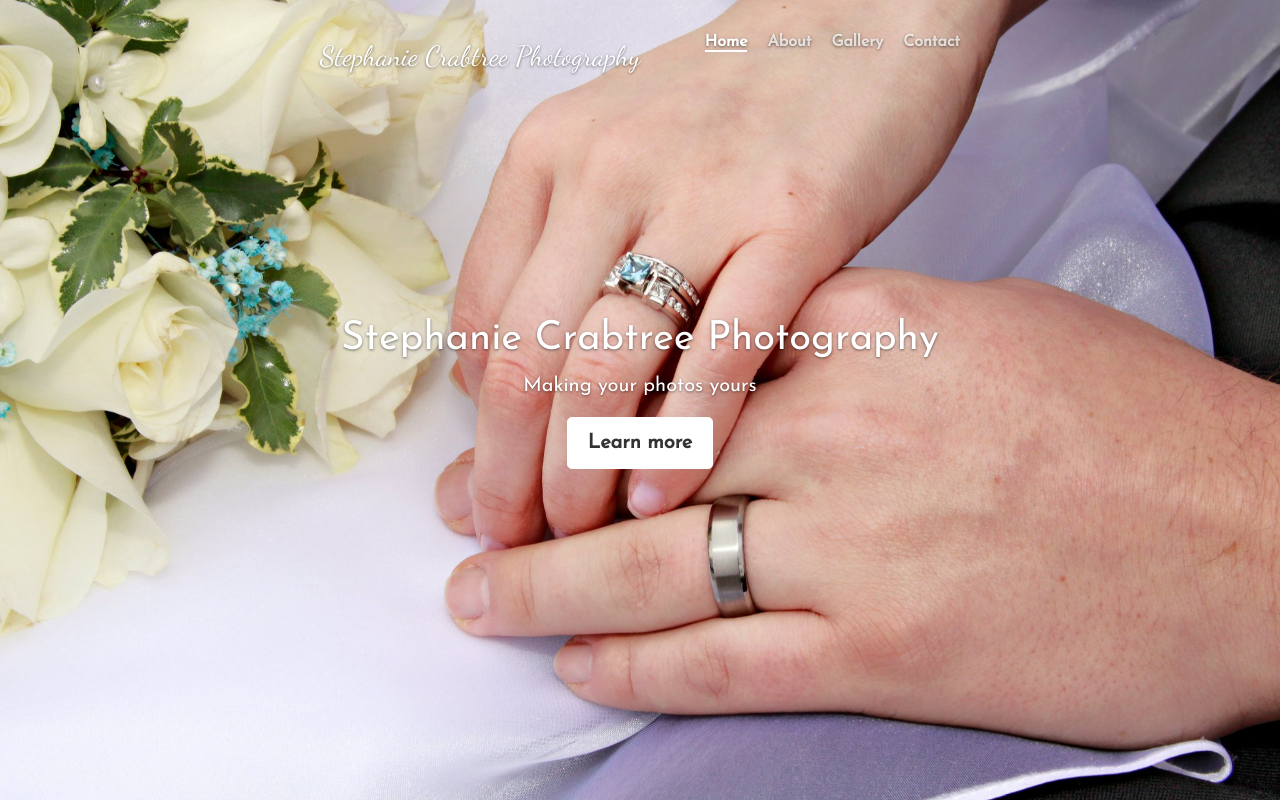
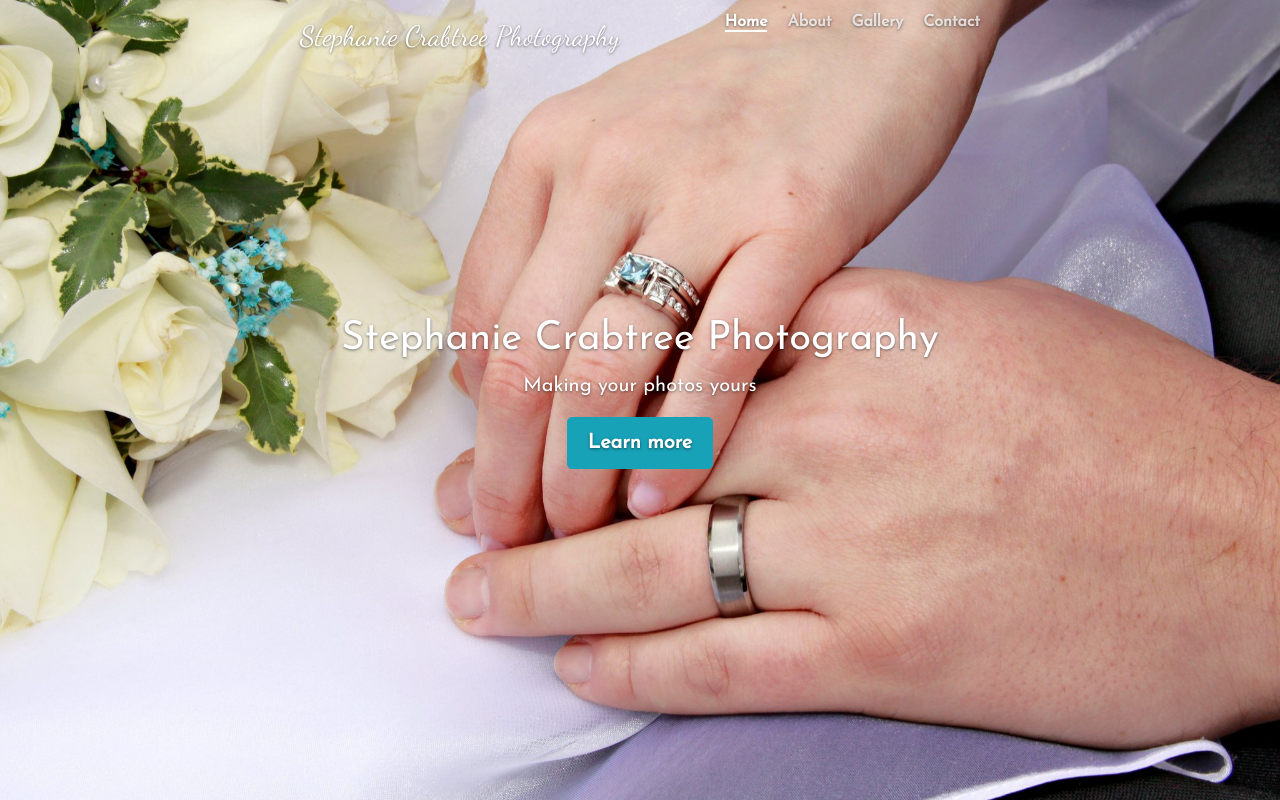
Before and after one commit to jvdub/srcphoto, a website: page app/index.html in a window 1280 px wide. Drawn offline with nearby package versions, Linux system fonts and the light colour scheme.

Commit message:
adding procfile and playing with css

```diff
--- a/app/css/app.css
+++ b/app/css/app.css
@@ -39,6 +39,15 @@ body {
 .masthead {
 	z-index: 10;
 }
+/*#nav {
+	background: -moz-radial-gradient(center, ellipse cover,  rgba(91,192,222,1) 0%, rgba(125,185,232,0) 100%);
+	background: -webkit-gradient(radial, center center, 0px, center center, 100%, color-stop(0%,rgba(91,192,222,1)), color-stop(100%,rgba(125,185,232,0)));
+	background: -webkit-radial-gradient(center, ellipse cover,  rgba(91,192,222,1) 0%,rgba(125,185,232,0) 100%);
+	background: -o-radial-gradient(center, ellipse cover,  rgba(91,192,222,1) 0%,rgba(125,185,232,0) 100%);
+	background: -ms-radial-gradient(center, ellipse cover,  rgba(91,192,222,1) 0%,rgba(125,185,232,0) 100%);
+	background: radial-gradient(ellipse at center,  rgba(91,192,222,1) 0%,rgba(125,185,232,0) 100%);
+	filter: progid:DXImageTransform.Microsoft.gradient( startColorstr='#1e5799', endColorstr='#007db9e8',GradientType=1 );
+}*/
 .site-wrapper {
   display: table;
   width: 100%;
@@ -56,7 +65,7 @@ body {
 
 /* Padding for spacing */
 .inner {
-  padding: 30px;
+  padding: 10px;
 }
 
 /*
--- a/app/css/parallax.css
+++ b/app/css/parallax.css
@@ -91,7 +91,7 @@
     z-index: 4; /* slide over group 2 and 4 */
   }
   #about .parallax-layer-base {
-    background: #6BBAC5;
+    background: #5BC0DE;
   }
 
   #gallery {
--- a/app/index.html
+++ b/app/index.html
@@ -11,7 +11,7 @@
 </head>
 <body>
   <div class="cover-container">
-    <div class="masthead clearfix">
+    <div id="nav" class="masthead clearfix">
       <div class="inner">
         <h3 class="masthead-brand">Stephanie Crabtree Photography</h3>
         <nav>
@@ -35,7 +35,7 @@
                 <h1 class="cover-heading">Stephanie Crabtree Photography</h1>
                 <p class="lead">Making your photos yours</p>
                 <p class="lead">
-                  <a href="#about" class="btn btn-lg btn-default">Learn more</a>
+                  <a href="#about" class="btn btn-lg btn-info">Learn more</a>
                 </p>
               </div>
             </div>
@@ -57,8 +57,7 @@
           </div>
         </div>
       </div>
-      <div class="parallax-layer parallax-layer-base">
-      </div>
+      <div class="parallax-layer parallax-layer-base"></div>
     </div>
     <div id="gallery" class="parallax-group">
       <div class="parallax-layer parallax-layer-base">
@@ -73,8 +72,7 @@
           </div>
         </div>
       </div>
-      <div class="parallax-layer parallax-layer-back">
-      </div>
+      <div class="parallax-layer parallax-layer-back"></div>
     </div>
     <div id="contact" class="parallax-group">
       <div class="parallax-layer parallax-layer-fore">
@@ -105,11 +103,11 @@
           </div>
         </div>
       </div>
-      <div class="parallax-layer parallax-layer-base">
-      </div>
+      <div class="parallax-layer parallax-layer-base"></div>
     </div>
   </div>
   <script src="jquery/jquery.min.js"></script>
   <script src="bootstrap/js/bootstrap.js"></script>
+  <script src="js/src.js"></script>
 </body>
 </html>
--- /dev/null
+++ b/app/js/src.js
@@ -0,0 +1,9 @@
+$(function () {
+	$(document).scroll(function() {
+		var scrollPos = $(window).scrollTop(),
+			max = $(document).height() - $(window).height(), // Max avilable scroll position
+			header = $('#nav');
+
+		header.css('opacity', 1 - (scrollPos / max));
+	});
+});
--- a/package.json
+++ b/package.json
@@ -6,6 +6,9 @@
 	"repository": {
 		"type": "git",
 		"urL": "https://github.com/jvdub/srcphoto.git"
+	},
+	"engines": {
+		"node": "0.10.x"
 	},
 	"license:": "Apache 2.0",
 	"dependencies": {
```
Also changed, not shown: 1 other file.
